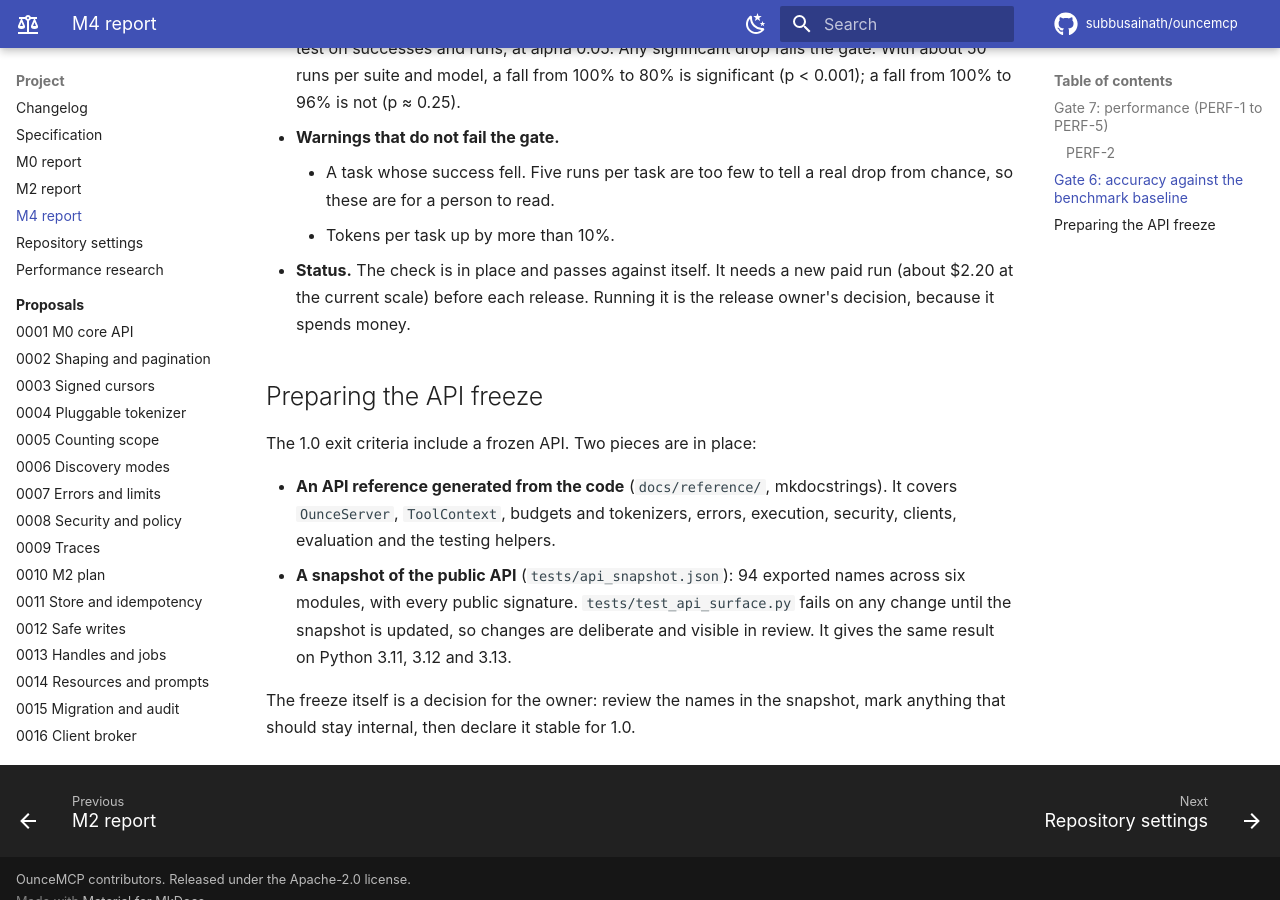
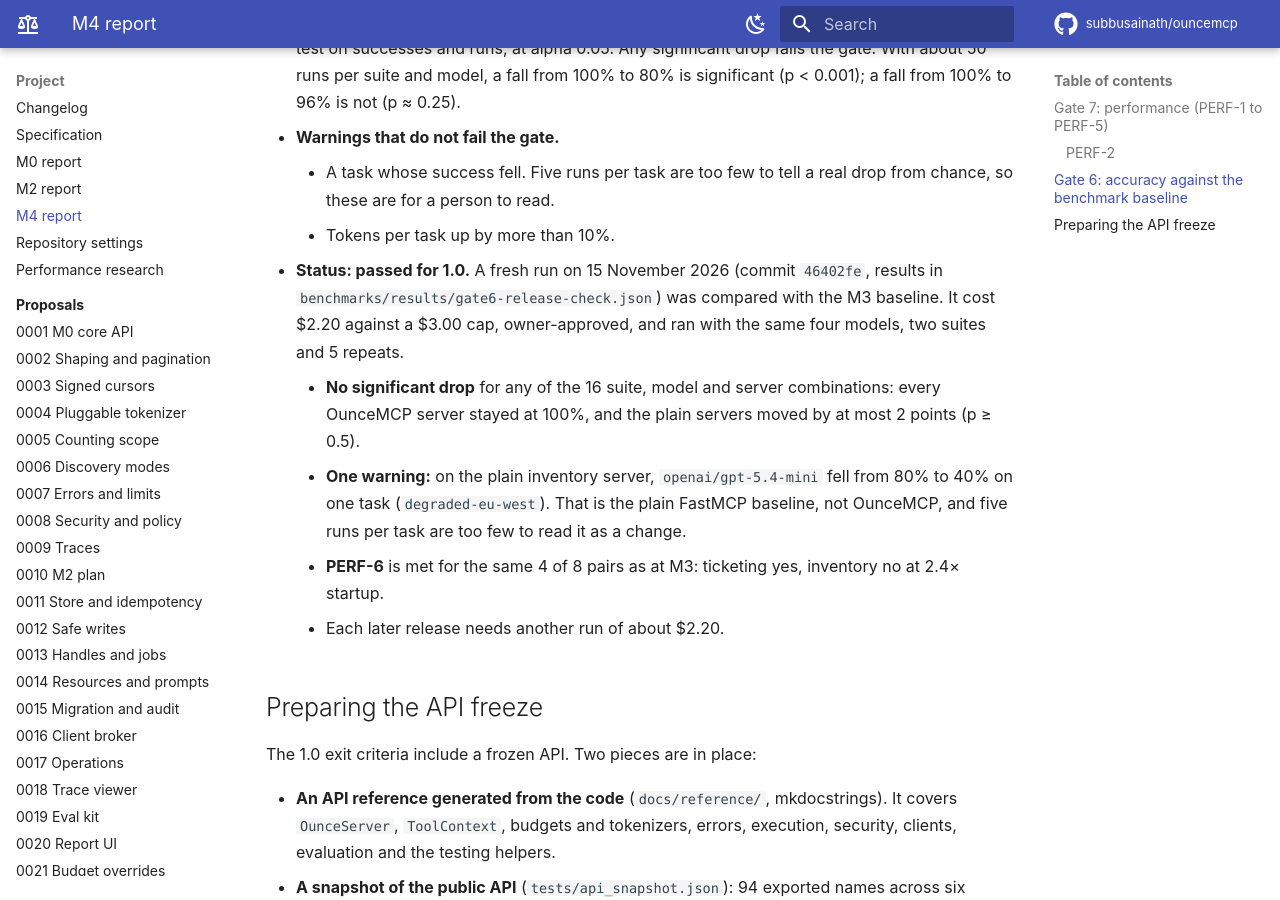
Before and after one commit to subbusainath/ouncemcp, an MkDocs documentation site: the page built from docs/m4-report.md, in a window 1280 px wide and 900 px high, scrolled down 1825 px. Built offline with MkDocs 1.6.1 and Material for MkDocs 9.7.7, drawn with Linux system fonts in a browser that asks for light colours; comment, search, counter and statistics services are not loaded.

Commit message:
Release gate 6 passed for 1.0
A fresh benchmark run ($2.20 of an owner-approved $3.00 cap) compared
with the M3 baseline: no significant drop for any suite, model and
server. One task-level warning on the plain FastMCP baseline is
recorded for a person to read. Results in
benchmarks/results/gate6-release-check.json and the M4 report.

Co-Authored-By: Claude Opus 5.5 <noreply@anthropic.com>
Claude-Session: https://claude.ai/code/session_01GXi6aTZSeKeWUZpC9Ey9X1

```diff
--- a/docs/m4-report.md
+++ b/docs/m4-report.md
@@ -43,7 +43,11 @@ The same check runs on two saved reports with `ouncemcp bench --from new.json --
 - **Warnings that do not fail the gate.**
     - A task whose success fell. Five runs per task are too few to tell a real drop from chance, so these are for a person to read.
     - Tokens per task up by more than 10%.
-- **Status.** The check is in place and passes against itself. It needs a new paid run (about $2.20 at the current scale) before each release. Running it is the release owner's decision, because it spends money.
+- **Status: passed for 1.0.** A fresh run on 15 November 2026 (commit `46402fe`, results in `benchmarks/results/gate6-release-check.json`) was compared with the M3 baseline. It cost $2.20 against a $3.00 cap, owner-approved, and ran with the same four models, two suites and 5 repeats.
+    - **No significant drop** for any of the 16 suite, model and server combinations: every OunceMCP server stayed at 100%, and the plain servers moved by at most 2 points (p ≥ 0.5).
+    - **One warning:** on the plain inventory server, `openai/gpt-5.4-mini` fell from 80% to 40% on one task (`degraded-eu-west`). That is the plain FastMCP baseline, not OunceMCP, and five runs per task are too few to read it as a change.
+    - **PERF-6** is met for the same 4 of 8 pairs as at M3: ticketing yes, inventory no at 2.4× startup.
+    - Each later release needs another run of about $2.20.
 
 ## Preparing the API freeze
 
```
Also changed, not shown: 1 other file.
